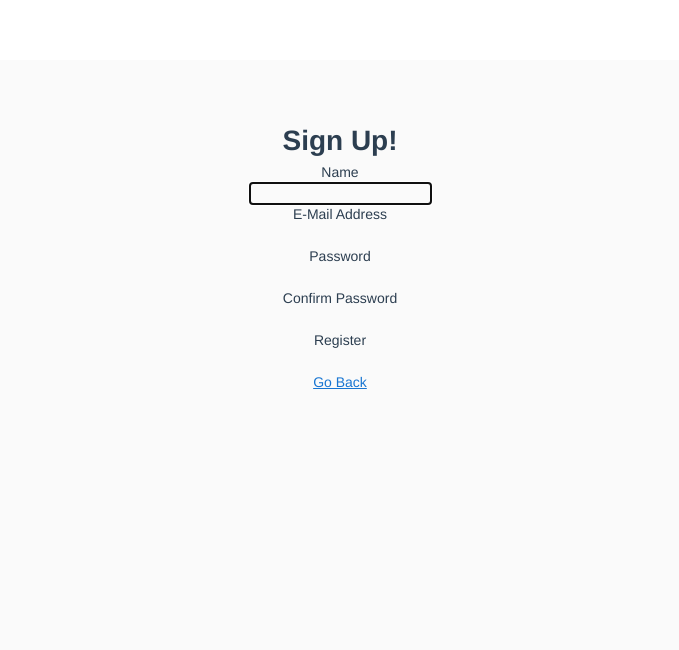
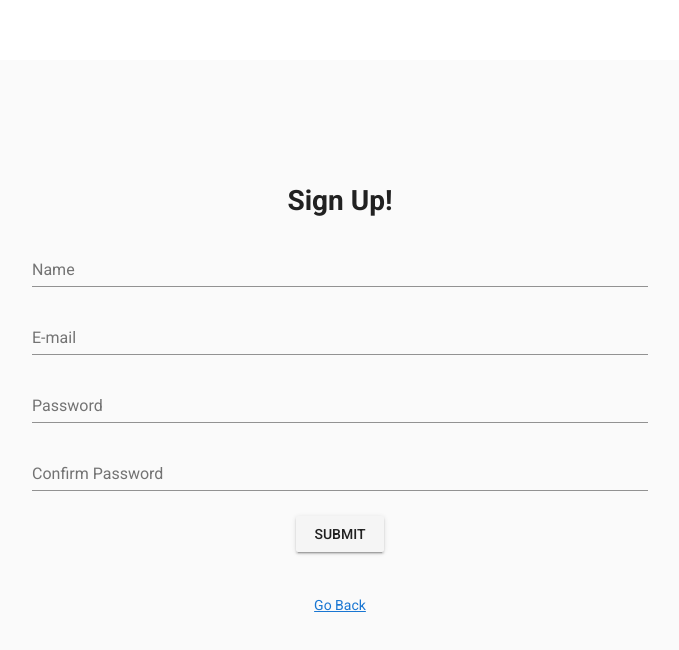
Before and after one commit to jkremes/WDI-Capstone-frontend, a Vue app: page /sign-up in a window 1280 px wide. Shown: the top 650 px of the page, without its empty margins (300-979 px from the left). Built offline with nearby package versions, Linux system fonts and the light colour scheme; what vue-json-tree-view, vue-resource, vue-sweetalert2 would draw is missing.

Commit message:
updated ui for login and sign-up

```diff
--- a/src/components/Login.vue
+++ b/src/components/Login.vue
@@ -32,6 +32,7 @@
 </div> -->
     <div id="app">
       <v-app id="login">
+        <h1>Login!</h1>
           <v-form ref="form">
             <v-container fluid>
       <v-layout align--center justify-center="">
@@ -52,6 +53,7 @@
     <v-text-field
       v-model="password"
       label="Password"
+      type="password"
       required
     ></v-text-field>
     <!-- <v-checkbox
@@ -95,6 +97,13 @@
         <div>
           <router-link to="/">Go Back</router-link>
     </div>
+    <v-alert
+      :value="false"
+      color="success"
+      icon="check_circle"
+      outline
+    >
+    </v-alert>
       </v-app>
     </div>
 </template>
--- a/src/components/Sign-up.vue
+++ b/src/components/Sign-up.vue
@@ -1,8 +1,42 @@
 <template>
-    <div>
+            <div id="app">
+      <v-app id="login">
         <h1>Sign Up!</h1>
-        <div>
-        <form>
+          <v-form ref="form">
+            <v-container fluid>
+      <v-layout align--center justify-center="">
+
+        <v-flex xs12 sm6>
+    <v-text-field
+      v-model="name"
+      label="Name"
+      required
+    ></v-text-field>
+    <v-text-field
+      v-model="email"
+      label="E-mail"
+      required
+    ></v-text-field>
+    <v-text-field
+      v-model="password"
+      label="Password"
+      type="password"
+      required
+    ></v-text-field>
+        <v-text-field
+      v-model="password_confirmation"
+      label="Confirm Password"
+      type="password"
+      required
+    ></v-text-field>
+    <v-btn
+    type="submit" @click="signUp">submit</v-btn>
+    <!-- <v-btn @click="clear">clear</v-btn> -->
+      </v-flex>
+          </v-layout>
+     </v-container>
+  </v-form>
+        <!-- <form>
             <label for="name">Name</label>
             <div>
                 <input id="name" type="text" v-model="name" required autofocus>
@@ -27,12 +61,14 @@
                     Register
                 </button>
             </div>
-        </form>
-        </div>
+        </form> -->
+        <!-- </div> -->
+        <!-- </div> -->
         <br>
         <div>
           <router-link to="/">Go Back</router-link>
     </div>
+      </v-app>
     </div>
 </template>
 
@@ -58,6 +94,11 @@ export default {
           password: this.password,
           password_confirmation: this.password_confirmation
         })
+        this.$swal(
+          'Right on!',
+          `${this.name}, you've been added!`,
+          'success'
+        )
         this.$router.push({ name: 'login' })
         } catch (error) {
           this.$swal(
```
